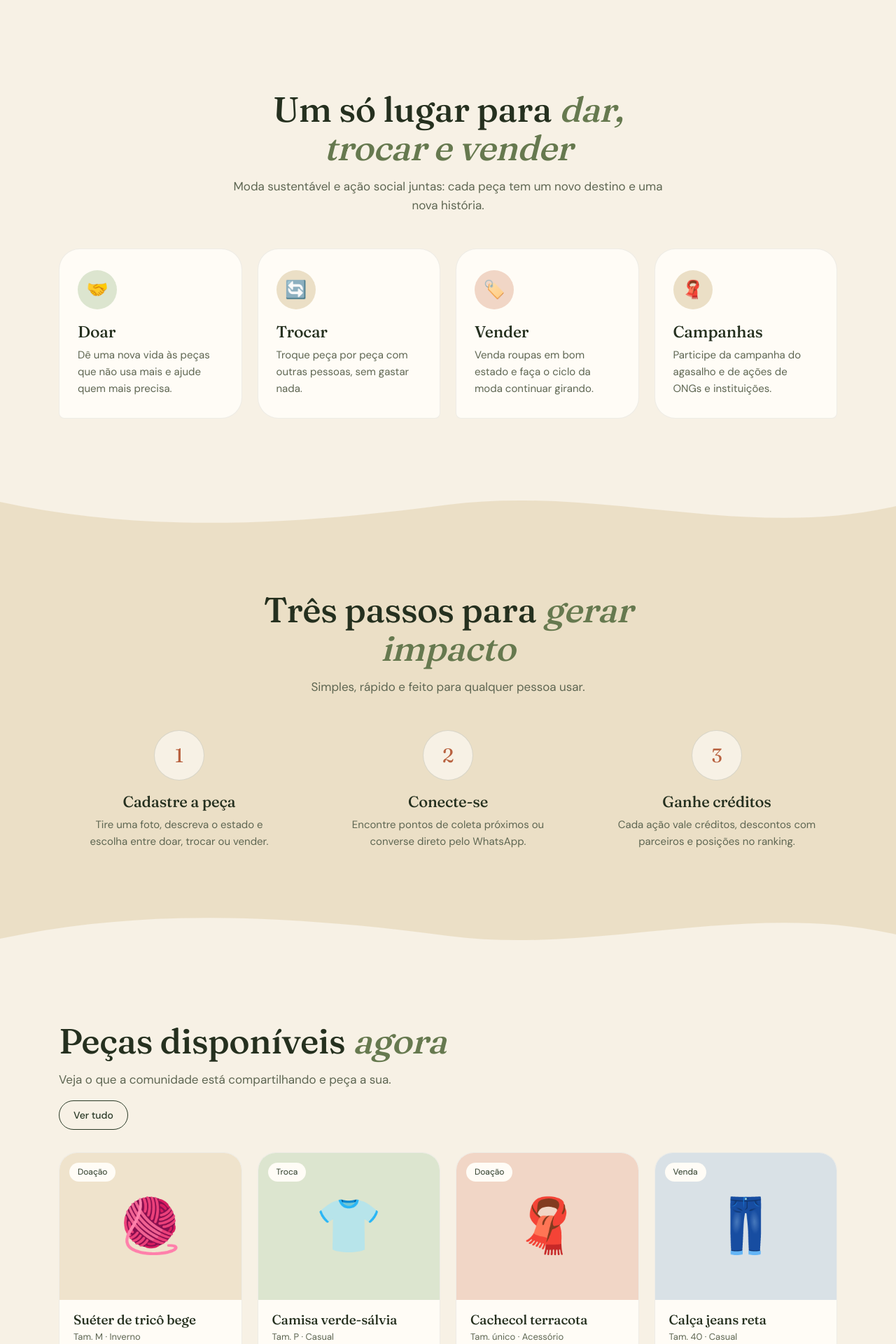
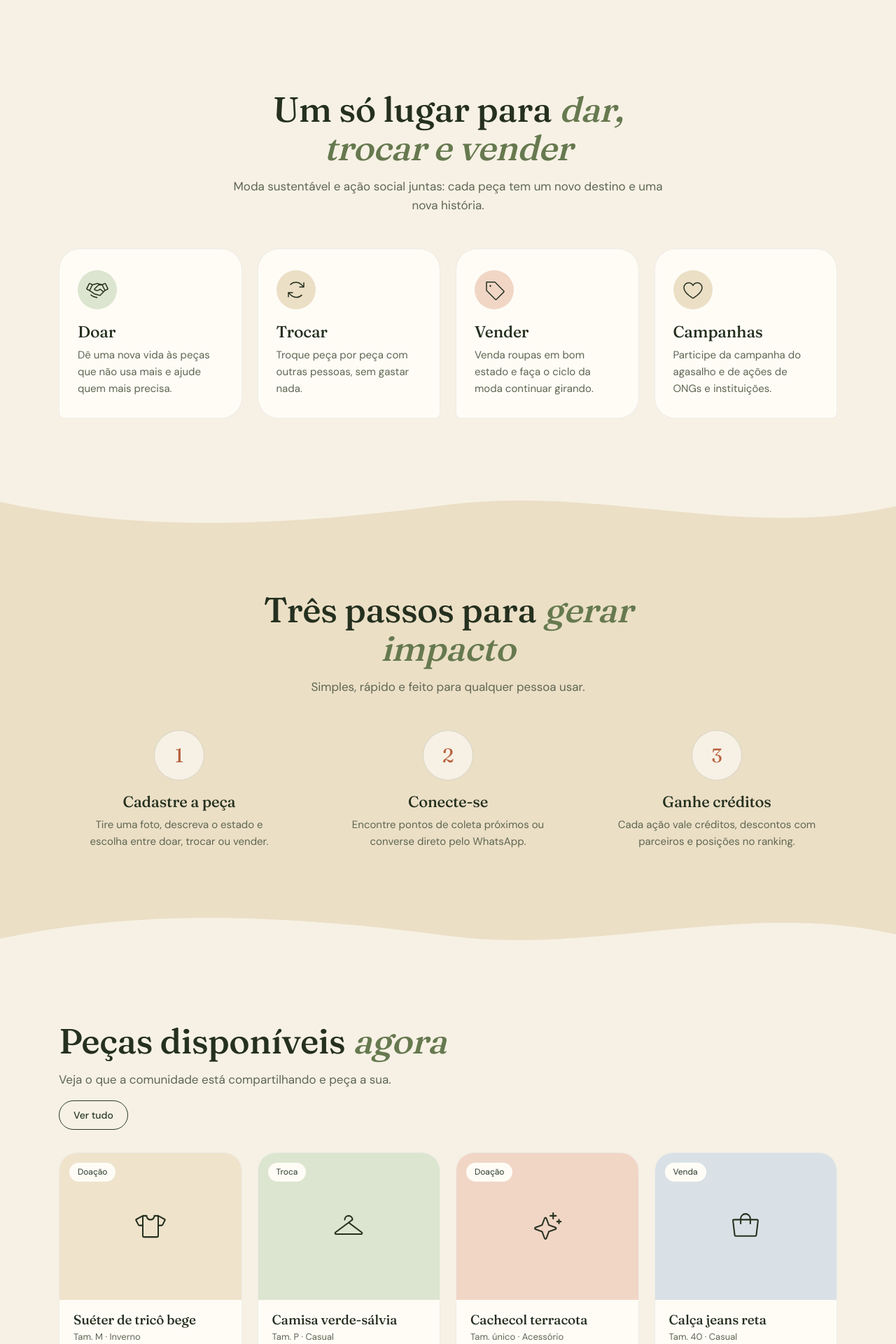
Before and after one commit to biamelo0/ReVeste, a Next.js app: page / in a window 1280 px wide. Shown: the part 880-2800 px from the top of the page at 70% size. Built offline with nearby package versions, Linux system fonts and the light colour scheme.

Commit message:
melhora icones

```diff
--- a/app/page.tsx
+++ b/app/page.tsx
@@ -16,18 +16,20 @@ const Leaf = ({ className }: { className?: string }) => (
   </svg>
 );
 
+import { Handshake, ArrowsClockwise, Tag, Heart, TShirt, Sparkle, CoatHanger, Tote, MapPin, Buildings, House, Star, Trophy, Gift } from "@phosphor-icons/react/dist/ssr";
+
 const modes = [
-  { i: "🤝", t: "Doar", d: "Dê uma nova vida às peças que não usa mais e ajude quem mais precisa." },
-  { i: "🔄", t: "Trocar", d: "Troque peça por peça com outras pessoas, sem gastar nada." },
-  { i: "🏷️", t: "Vender", d: "Venda roupas em bom estado e faça o ciclo da moda continuar girando." },
-  { i: "🧣", t: "Campanhas", d: "Participe da campanha do agasalho e de ações de ONGs e instituições." },
+  { i: <Handshake size={32} weight="light" />, t: "Doar", d: "Dê uma nova vida às peças que não usa mais e ajude quem mais precisa." },
+  { i: <ArrowsClockwise size={32} weight="light" />, t: "Trocar", d: "Troque peça por peça com outras pessoas, sem gastar nada." },
+  { i: <Tag size={32} weight="light" />, t: "Vender", d: "Venda roupas em bom estado e faça o ciclo da moda continuar girando." },
+  { i: <Heart size={32} weight="light" />, t: "Campanhas", d: "Participe da campanha do agasalho e de ações de ONGs e instituições." },
 ];
 
 const pieces = [
-  { e: "🧶", n: "Suéter de tricô bege", m: "Tam. M · Inverno", tag: "Doação", bg: "#EFE3CC" },
-  { e: "👕", n: "Camisa verde-sálvia", m: "Tam. P · Casual", tag: "Troca", bg: "#DCE5CF" },
-  { e: "🧣", n: "Cachecol terracota", m: "Tam. único · Acessório", tag: "Doação", bg: "#F1D6C6" },
-  { e: "👖", n: "Calça jeans reta", m: "Tam. 40 · Casual", tag: "Venda", bg: "#D9E1E6" },
+  { e: <TShirt size={44} weight="light" />, n: "Suéter de tricô bege", m: "Tam. M · Inverno", tag: "Doação", bg: "#EFE3CC" },
+  { e: <CoatHanger size={44} weight="light" />, n: "Camisa verde-sálvia", m: "Tam. P · Casual", tag: "Troca", bg: "#DCE5CF" },
+  { e: <Sparkle size={44} weight="light" />, n: "Cachecol terracota", m: "Tam. único · Acessório", tag: "Doação", bg: "#F1D6C6" },
+  { e: <Tote size={44} weight="light" />, n: "Calça jeans reta", m: "Tam. 40 · Casual", tag: "Venda", bg: "#D9E1E6" },
 ];
 
 const ranking = [
@@ -38,9 +40,9 @@ const ranking = [
 ];
 
 const points = [
-  { i: "📍", n: "Faculdade de Tecnologia", s: "Itapetininga · Seg a sex, 8h às 21h" },
-  { i: "🏛️", n: "Fundo Social de Solidariedade", s: "Centro · Campanha do agasalho" },
-  { i: "🏠", n: "ONG Mãos Dadas", s: "Vila Rio Branco · Seg a sáb" },
+  { i: <MapPin size={26} weight="regular" />, n: "Faculdade de Tecnologia", s: "Itapetininga · Seg a sex, 8h às 21h" },
+  { i: <Buildings size={26} weight="regular" />, n: "Fundo Social de Solidariedade", s: "Centro · Campanha do agasalho" },
+  { i: <House size={26} weight="regular" />, n: "ONG Mãos Dadas", s: "Vila Rio Branco · Seg a sáb" },
 ];
 
 const impact = [
@@ -96,7 +98,7 @@ export default function Home() {
               </div>
               <Leaf className="leaf" />
               <div className="toast">
-                <i>🧥</i>
+                <i><TShirt size={22} weight="light" /></i>
                 <div><b>+248 doações</b><small>nesta semana</small></div>
               </div>
             </div>
@@ -174,9 +176,9 @@ export default function Home() {
               <h2>Quanto mais você ajuda, <em>mais você ganha</em></h2>
               <p>Doar vira um jogo coletivo. Acumule créditos, suba no ranking e troque seus pontos por vantagens.</p>
               <ul className="perks">
-                <li><span>⭐</span> Créditos a cada doação, troca ou venda</li>
-                <li><span>🏆</span> Ranking mensal de quem mais contribui</li>
-                <li><span>🎁</span> Descontos e benefícios com parceiros</li>
+                <li><span><Star size={20} weight="fill" /></span> Créditos a cada doação, troca ou venda</li>
+                <li><span><Trophy size={20} weight="fill" /></span> Ranking mensal de quem mais contribui</li>
+                <li><span><Gift size={20} weight="fill" /></span> Descontos e benefícios com parceiros</li>
               </ul>
               <a href="#entrar" className="btn clay">Começar a pontuar</a>
             </div>
@@ -213,9 +215,9 @@ export default function Home() {
               </div>
             </div>
             <div className="mapbox" role="img" aria-label="Mapa ilustrativo com pontos de coleta">
-              <span className="pin" style={{ left: "24%", top: "28%" }}>📍</span>
-              <span className="pin" style={{ left: "58%", top: "44%" }}>📍</span>
-              <span className="pin" style={{ left: "38%", top: "66%" }}>📍</span>
+              <span className="pin" style={{ left: "24%", top: "28%", color: "var(--clay)" }}><MapPin size={36} weight="fill" /></span>
+              <span className="pin" style={{ left: "58%", top: "44%", color: "var(--clay)" }}><MapPin size={36} weight="fill" /></span>
+              <span className="pin" style={{ left: "38%", top: "66%", color: "var(--clay)" }}><MapPin size={36} weight="fill" /></span>
             </div>
           </div>
         </section>
--- a/package.json
+++ b/package.json
@@ -9,6 +9,7 @@
     "lint": "eslint"
   },
   "dependencies": {
+    "@phosphor-icons/react": "^2.1.10",
     "next": "16.4.0",
     "react": "19.3.0",
     "react-dom": "19.3.0"
```
Also changed, not shown: 1 other file (tests, documents, lock files or other folders).
